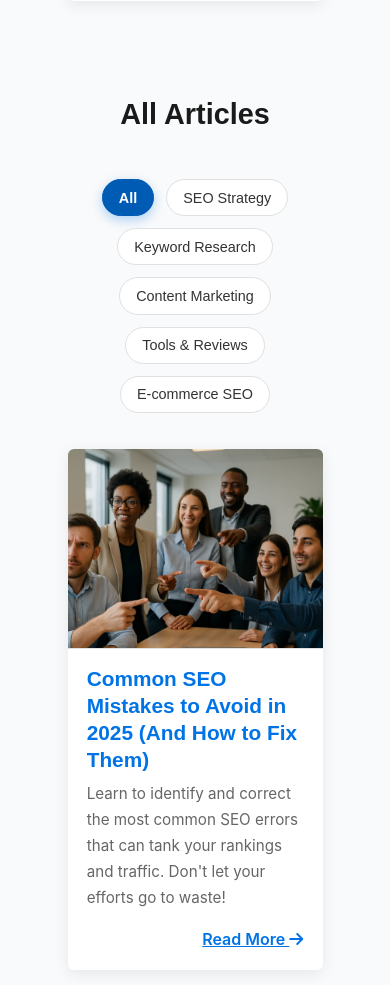
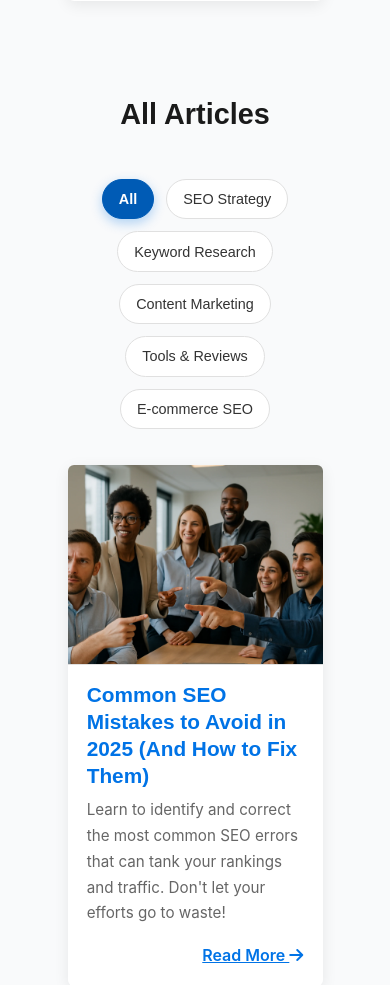
Before and after one commit to JaceStays/SemrushSEO, a PHP site: page /blog/index.html in a window 390 px wide. Shown: the part 2720-3705 px from the top of the page. Run offline with PHP 8.4, Linux system fonts and the light colour scheme.

Commit message:
lets go back

```diff
--- a/assets/css/blog-post.css
+++ b/assets/css/blog-post.css
@@ -906,6 +906,6 @@ footer nav.footer-nav a:focus {
   }
   .category-filter button {
     font-size: 0.9rem !important; /*  */
-    padding: 0.6rem 1rem !important; /*  */
+    padding: 0.7rem 1rem !important; /*  */
   }
 }
```
